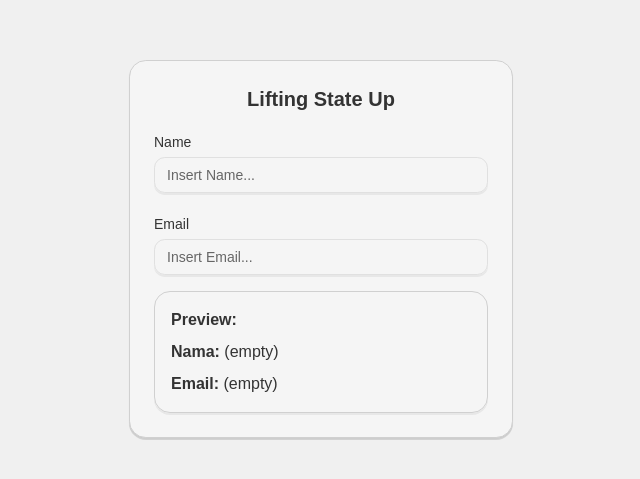
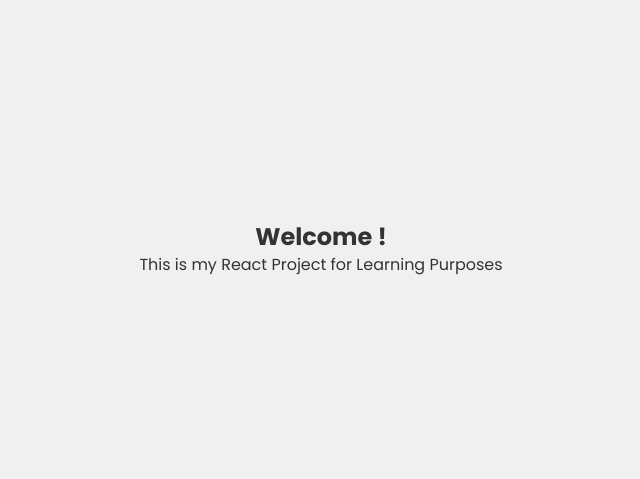
Before and after one commit to ElloRabyndra/learn-react, a React (Vite) app: page / in a window 1280 px wide. Shown: the part 151-630 px from the top of the page, without its empty margins (319-959 px from the left). Built offline with nearby package versions, Linux system fonts and the light colour scheme.

Commit message:
chore: install react-router

```diff
--- a/package.json
+++ b/package.json
@@ -18,6 +18,7 @@
     "lucide-react": "^0.511.0",
     "react": "^19.0.0",
     "react-dom": "^19.0.0",
+    "react-router": "^7.6.1",
     "tailwind-merge": "^3.3.0",
     "tailwindcss": "^4.1.3"
   },
--- a/src/App.jsx
+++ /dev/null
@@ -1,16 +0,0 @@
-import { useState } from "react";
-import OldForm from "./Components/OldForm/OldForm";
-
-
-export default function App() {
-  const [formData, setFormData] = useState({
-    name: "",
-    email: ""
-  });
-
-  return (
-    <div className="flex items-center justify-center min-h-screen p-8">
-      <OldForm />
-    </div>
-  );
-}
--- a/src/main.jsx
+++ b/src/main.jsx
@@ -1,10 +1,17 @@
 import { StrictMode } from "react";
 import { createRoot } from "react-dom/client";
+import { BrowserRouter, Routes, Route } from "react-router";
 import "./style.css";
-import App from "./App.jsx";
+import Home from "./pages/Home";
+import OldFormPage from "./pages/OldFormPage.jsx";
 
 createRoot(document.getElementById("root")).render(
   <StrictMode>
-      <App />
+    <BrowserRouter>
+      <Routes>
+        <Route path="/" element={<Home />} />
+        <Route path="/LiftingStateUp" element={<OldFormPage />} />
+      </Routes>
+    </BrowserRouter>
   </StrictMode>
 );
--- /dev/null
+++ b/src/pages/Home.jsx
@@ -0,0 +1,8 @@
+export default function Home() {
+  return (
+    <section className="flex flex-col items-center justify-center min-h-screen p-8 font-[Poppins]">
+      <h1 className="text-2xl font-bold">Welcome !</h1>
+      <p>This is my React Project for Learning Purposes</p>
+    </section>
+  );
+}
--- /dev/null
+++ b/src/pages/OldFormPage.jsx
@@ -0,0 +1,15 @@
+import { useState } from "react";
+import OldForm from "../Components/OldForm/OldForm";
+
+export default function OldFormPage() {
+  const [formData, setFormData] = useState({
+    name: "",
+    email: "",
+  });
+
+  return (
+    <section className="flex items-center justify-center min-h-screen p-8 font-[Poppins]">
+      <OldForm />
+    </section>
+  );
+}
```
Also changed, not shown: 1 other file (tests, documents, lock files or other folders).
